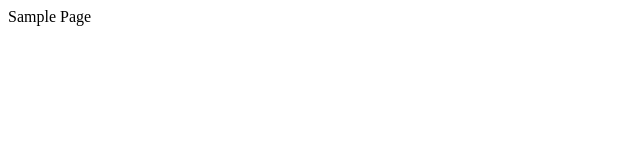
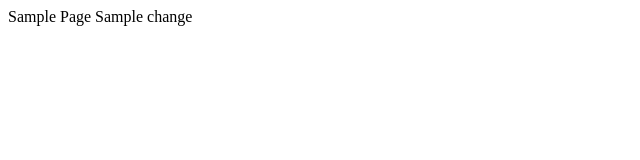
Before and after one commit to sunil1234india/testrepo, a plain HTML site: page index.html in a window 1280 px wide. Shown: the whole page, without its empty margins (0-640 px from the left). Drawn offline with Linux system fonts and the light colour scheme.

Commit message:
Sample changes

```diff
--- a/index.html
+++ b/index.html
@@ -7,6 +7,7 @@
     <body>
         <div class="container">
             Sample Page
+            Sample change
         </div>
     </body>
 </html>
```
